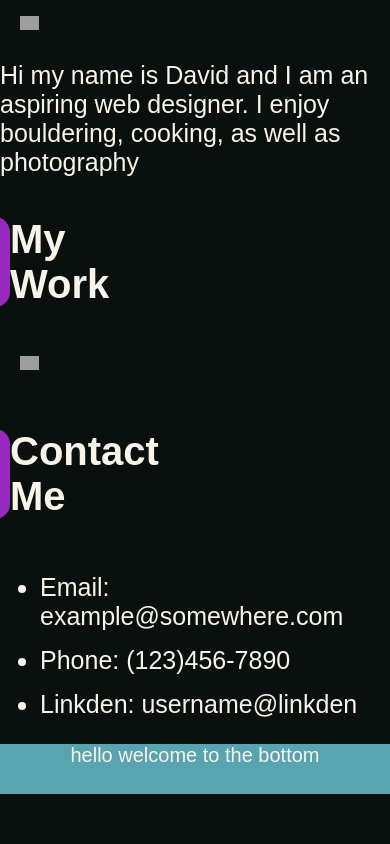
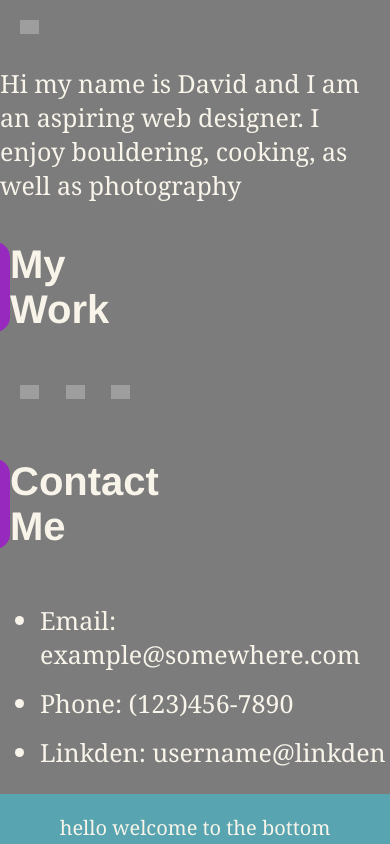
Before and after one commit to yipbqdav/portfolio-page, a plain HTML site: page assets/portfolio.html in a window 390 px wide. Shown: the part 1042-1886 px from the top of the page. Before the commit the page ends 1836 px from the top, so only its background shows below. Drawn offline with Linux system fonts and the light colour scheme; grey boxes are pictures that could not be loaded; files whose address does not match are found by name.

Commit message:
base complete
cleaned up some css, fixed issues with links, added a readme
footer has issues on mobile, doesn't sit at the bottom of the page

```diff
--- a/assets/css/style.css
+++ b/assets/css/style.css
@@ -1,18 +1,19 @@
 * {
     box-sizing: border-box;
+}
+body {
+    font-family: Georgia, Times, 'Times New Roman', serif;
+    margin: 0;
+    background-color: #7c7c7c;
+    color: #F8F4EA;
+    font-size: 25px;
 }
 .main-header {
     font-size: 60px;
     padding: 60px;
     text-align: center;
     color: #F7F4EA;
-}
-body {
-    font-family: Arial, Helvetica, sans-serif;
-    margin: 0;
-    background-color: #0A100D;
-    color: #F8F4EA;
-    font-size: 25px;
+    font-family: helvetica;
 }
 nav {
     height: 60px;
@@ -40,11 +41,13 @@ a:hover {
 h2, h3, h4 {
     font-size: 40px;
     background-color:#9829BE;
-    margin-right: 800px;
+    margin-right: 700px;
     margin-left: -20px;
     border-width: 1px;
     border-radius: 50px;
     padding-left: 30px;
+    display: flex;
+    font-family: helvetica;
 }
 img {
     width: 10%;
@@ -56,7 +59,22 @@ footer {
     height: 50px;
     font-size: 20px;
     text-align:center;
+    flex-basis: 50px;
+	padding: 20px;
+	box-sizing: border-box;
 }
 li {
     margin: 15px 0;
 }
+html {
+    scroll-behavior: smooth;
+}
+.back-to-top {
+	/* this needs to fill the viewport
+	position fixed will work on modern mobile devices. */
+	position: fixed;
+	top:0; right:0; bottom:0; left:0;
+	/* add flex-box */
+	display:flex;
+	flex-direction:column;
+}
--- a/assets/portfolio.html
+++ b/assets/portfolio.html
@@ -7,7 +7,7 @@
 </head>
 
     <body>
-        <header class="main-header" class="back-to-top">
+        <header class="main-header" id="back-to-top">
             <h1>Welcome to my Portfolio!</h1>
         </header>
     <main>
@@ -16,16 +16,18 @@
             <a href="#my-work">My Work</a>
             <a href="#contact-me">Contact Me</a>
         </nav>
-        <content class="about-me">
+        <content id="about-me">
             <h2>About Me</h2>
             <img src="https://i.stack.imgur.com/yZlqh.png" alt="it me"/>
             <p>Hi my name is David and I am an aspiring web designer. I enjoy bouldering, cooking, as well as photography</p>
         </content>
-        <content class="my-work">
+        <content id="my-work">
             <h3>My Work</h3>
             <img src="https://i.stack.imgur.com/yZlqh.png" alt="idk man"/>
+            <img src="https://i.stack.imgur.com/yZlqh.png" alt="idk man"/>
+            <img src="https://i.stack.imgur.com/yZlqh.png" alt="idk man"/>
         </content>
-        <content class="contact-me">
+        <content id="contact-me">
             <h4>Contact Me</h4>
             <ul>
                 <li>Email: example@somewhere.com</li>
@@ -35,7 +37,7 @@
         </content>
     </main>
     <footer>
-        <p id="footer content">hello welcome to the bottom</p>
+        <a href="#back-to-top">hello welcome to the bottom</a>
     </footer>
     </body>
 </html>
```
Also changed, not shown: assets/images/website-screenshot.jpg (added).
